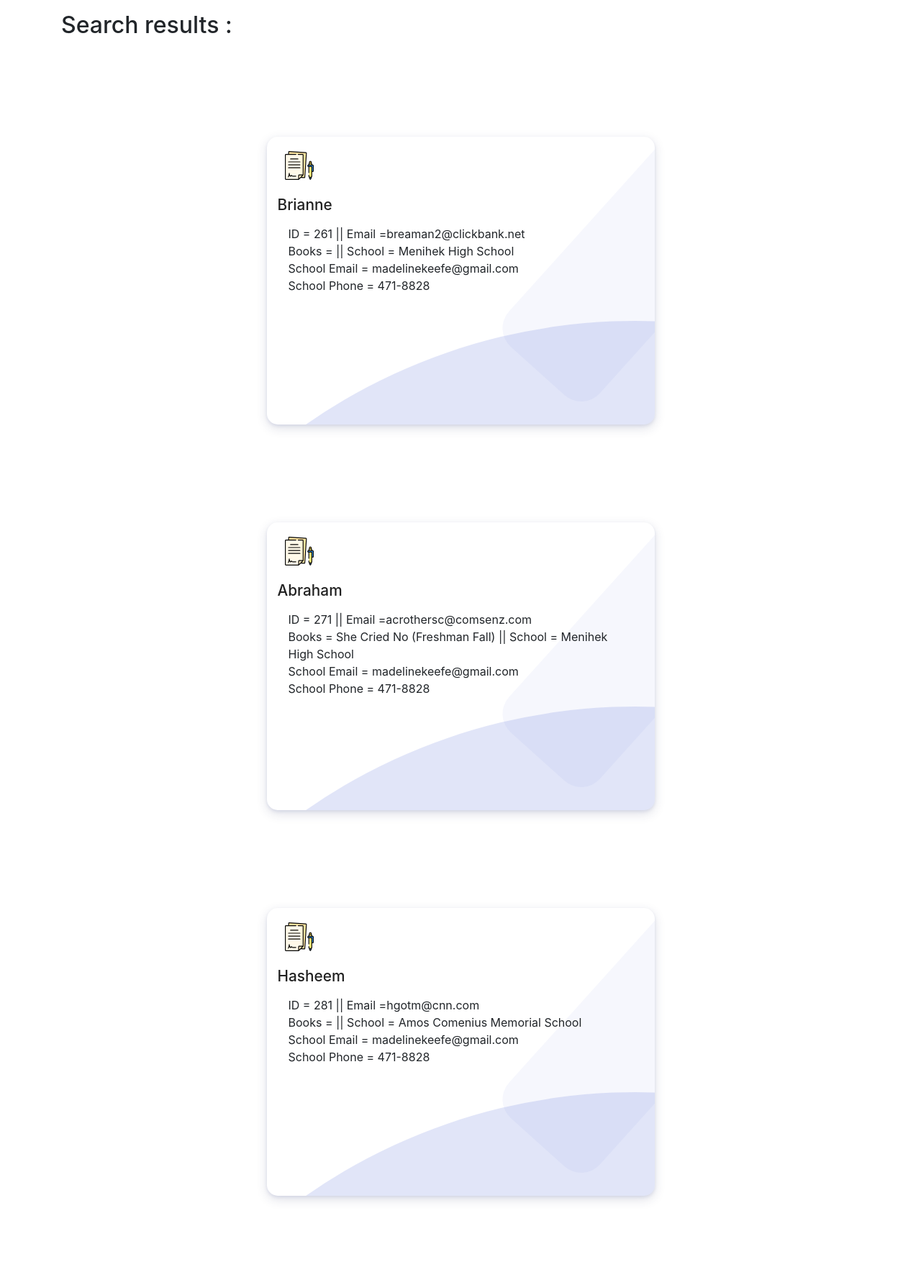
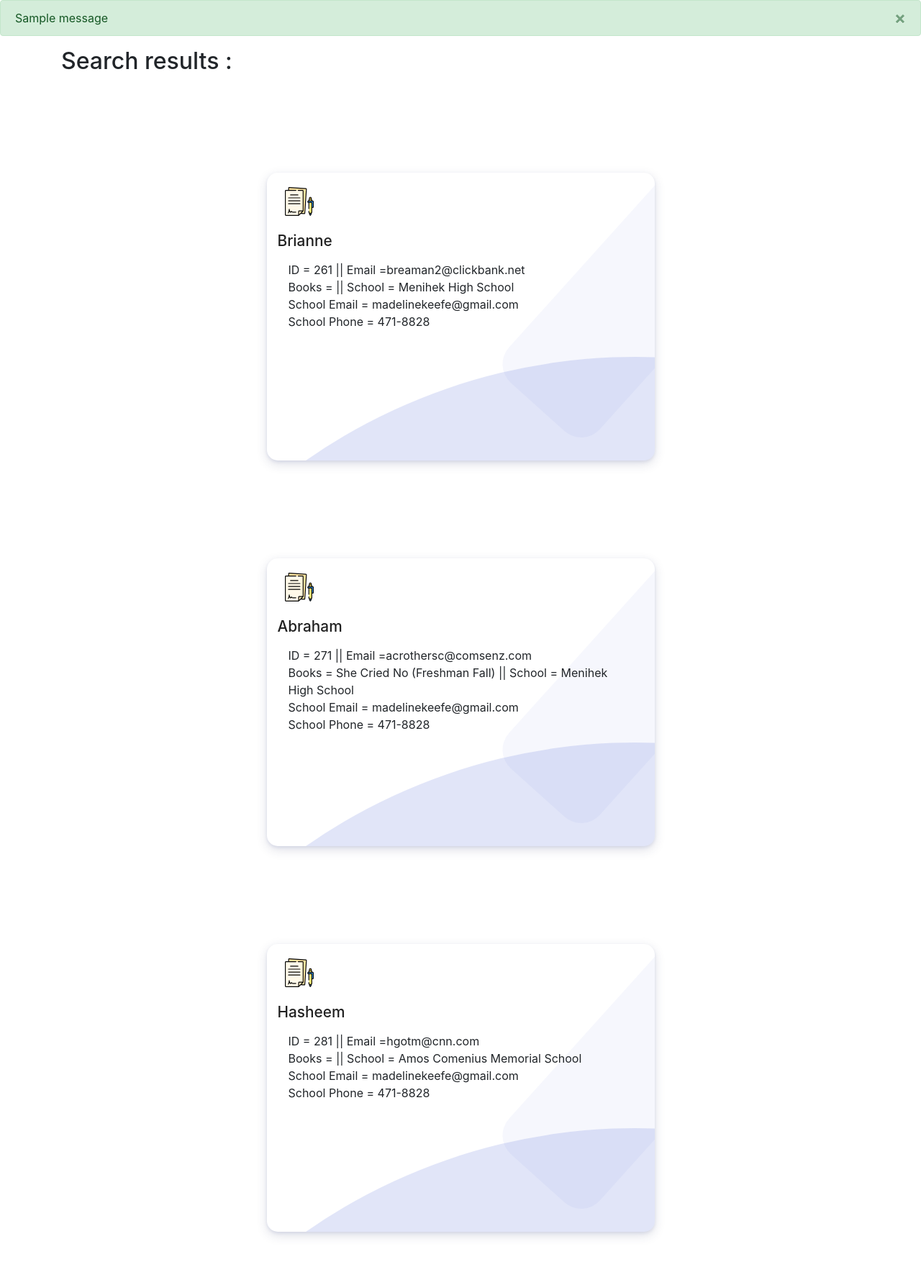
Before and after one commit to akshitd11/Carnot-Technologies-Assignment, a Django app: page /searchResults/1/ in a window 1280 px wide. Shown: the part 56-1842 px from the top of the page at 72% size. Run offline with Django 4.2, Linux system fonts and the light colour scheme; data comes from the database, SQL or seed files in the repository; both versions use the stored data as it was after the commit; one stand-in notice (Sample message) is shown; some libraries are stand-ins or nearby versions.

Commit message:
fixed bugs

```diff
--- a/home/views.py
+++ b/home/views.py
@@ -1,8 +1,10 @@
+from email import message
 from logging import exception
 from turtle import title
 from django.shortcuts import render
 from home.models import *
 from django import forms
+from django.contrib import messages
 
 
 # Create your views here.
@@ -21,7 +23,9 @@ def index(request):
         books = request.POST.get("books")
         student = Student(firstname=firstname, lastname=lastname,
                           email=email, gender=gender, schools=schools, books=books)
+
         student.save()
+        messages.success(request, "Save Succuessfull!")
     return render(request, "index.html")
 
 
--- a/template/base.html
+++ b/template/base.html
@@ -21,6 +21,7 @@
   <body>
     <nav class="navbar navbar-expand-lg navbar-dark bg-dark">
 
+
         <div class="container-fluid">
           <a class="navbar-brand" href="/">Carnot</a>
           <button class="navbar-toggler" type="button" data-bs-toggle="collapse" data-bs-target="#navbarNav" aria-controls="navbarNav" aria-expanded="false" aria-label="Toggle navigation">
@@ -42,8 +43,18 @@
         </div>
       </nav>
 
+      {% if messages %}
+      {% for message in messages  %}
+      <div class="alert alert-{{ message.tags }} alert-dismissible fade show" role="alert">
+            {{ message }}
+        <button type="button" class="close" data-dismiss="alert" aria-label="Close">
+            <span aria-hidden="true">&times;</span>
+        </button>
+      </div>
+      {% endfor %}
+      {% endif %}
 
-    {% block body %}
+      {% block body %}
     {% endblock body %}
       <!-- Optional JavaScript -->
     <!-- jQuery first, then Popper.js, then Bootstrap JS -->
--- a/template/index.html
+++ b/template/index.html
@@ -51,6 +51,7 @@
         <div class="container" margin = 20px>
         <button type="submit" class="btn btn-primary" py>Submit</button>
         </div>
+
     </form>
 </div>
 
--- a/template/searchResults.html
+++ b/template/searchResults.html
@@ -106,22 +106,21 @@
                             <div class="solu_description">
                                 <p>
                                 {% if schoolinfo %}
+                                {% for s in schoolinfo|slice:":1" %}
 
-
-                                <div class = "col" >ID = {{ post.id }}  ||  Email ={{ post.email }}</div>
+                                <div class = "col">ID = {{ post.id }}  ||  Email ={{ post.email }}</div>
 
                                 <div class="col">Books = {{ post.books }} || School = {{ post.schools }}</div>
-
-
-                                {% for s in schoolinfo|slice:":1"  %}
                                 <div class="col">School Email = {{ s.email }} </div>
                                 <div class="col">School Phone = {{ s.phone }}</div>
+                                <div>
                                 {% endfor %}
-                                {% for s in bookInfo|slice:":1"  %}
-                                <div class="col">No. of Pages = {{ s.number_of_Pages }} </div>
-                                {% endfor %}
-
-
+                                {% else %}
+                                <div class="col">ID = {{ post.id }}</div>
+                                <div class="col">Email ={{ post.email }}</div>
+                                <div class="col">Books = {{ post.books }}</div>
+                                <div class="col">Gender = {{ post.gender }}</div>
+                                <div class="col">Schools = {{ post.schools }}</div>
                                 {% endif %}
 
 
```
Also changed, not shown: db.sqlite3.
